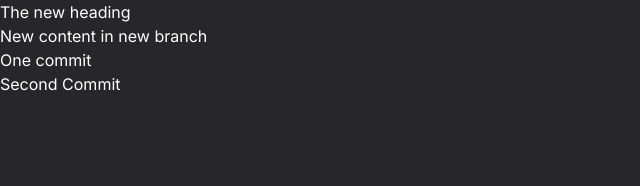
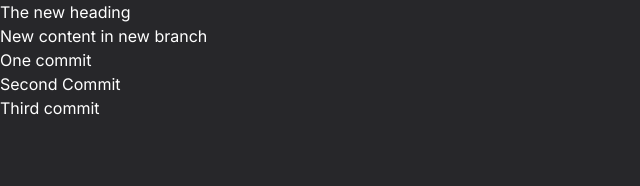
Before and after one commit to DarkstarXDD/github-workflow, a Next.js app: page / in a window 1280 px wide. Shown: the top 186 px of the page, without its empty margins (0-640 px from the left). Built offline with nearby package versions, Linux system fonts and the light colour scheme.

Commit message:
refactor: third commit

```diff
--- a/src/app/page.tsx
+++ b/src/app/page.tsx
@@ -5,6 +5,7 @@ export default function Home() {
       <p>New content in new branch</p>
       <p>One commit</p>
       <p>Second Commit</p>
+      <p>Third commit</p>
     </main>
   )
 }
```
